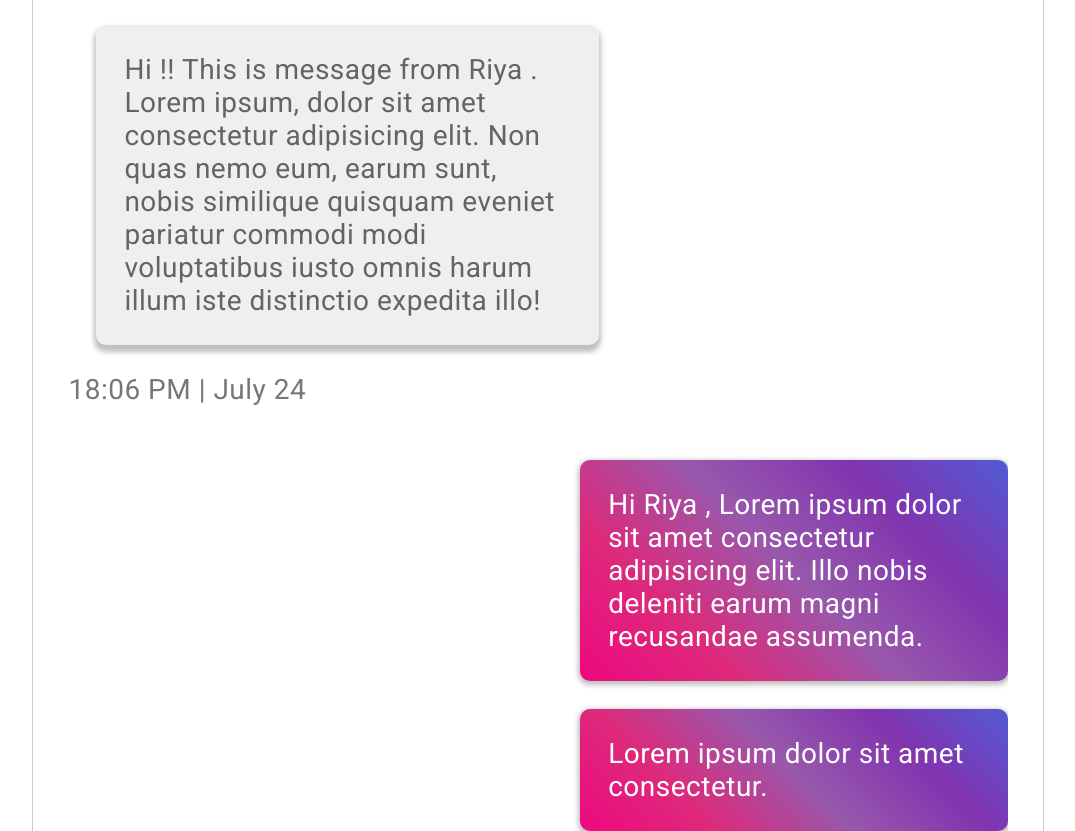
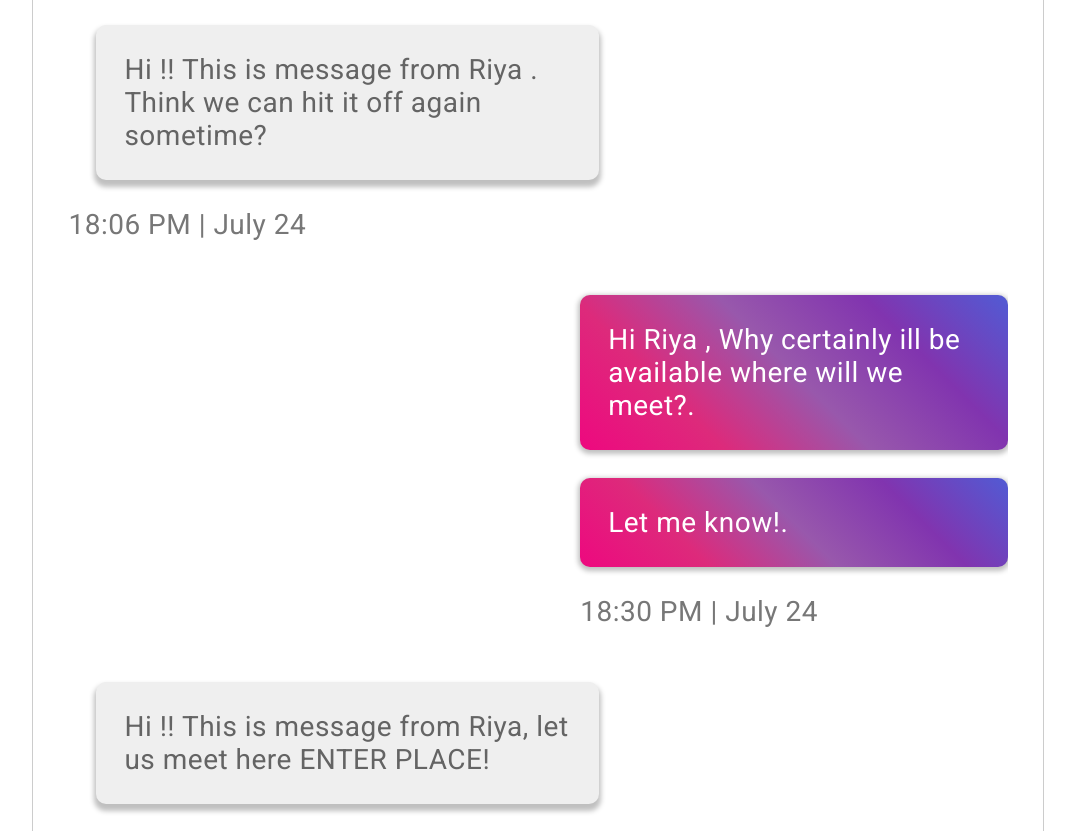
Before and after one commit to kekdoubleu/Room-1, a plain HTML site: page index.html in a window 1280 px wide. Shown: the part 121-952 px from the top of the page, without its empty margins (102-1177 px from the left). Drawn offline with nearby package versions, Linux system fonts and the light colour scheme.

Commit message:
index.html

```diff
--- a/index.html
+++ b/index.html
@@ -37,11 +37,8 @@
                 <div class="received-msg">
                   <div class="received-msg-inbox">
                     <p>
-                      Hi !! This is message from Riya . Lorem ipsum, dolor sit
-                      amet consectetur adipisicing elit. Non quas nemo eum,
-                      earum sunt, nobis similique quisquam eveniet pariatur
-                      commodi modi voluptatibus iusto omnis harum illum iste
-                      distinctio expedita illo!
+                      Hi !! This is message from Riya . Think we can
+                      hit it off again sometime?
                     </p>
                     <span class="time">18:06 PM | July 24</span>
                   </div>
@@ -54,12 +51,10 @@
                 <div class="outgoing-msg">
                   <div class="outgoing-chats-msg">
                     <p class="multi-msg">
-                      Hi Riya , Lorem ipsum dolor sit amet consectetur
-                      adipisicing elit. Illo nobis deleniti earum magni
-                      recusandae assumenda.
+                      Hi Riya , Why certainly ill be available where will we meet?.
                     </p>
                     <p class="multi-msg">
-                      Lorem ipsum dolor sit amet consectetur.
+                      Let me know!.
                     </p>
 
                     <span class="time">18:30 PM | July 24</span>
@@ -72,9 +67,7 @@
                 <div class="received-msg">
                   <div class="received-msg-inbox">
                     <p class="single-msg">
-                      Hi !! This is message from John Lewis. Lorem ipsum, dolor
-                      sit amet consectetur adipisicing elit. iste distinctio
-                      expedita illo!
+                      Hi !! This is message from Riya, let us meet here ENTER PLACE!
                     </p>
                     <span class="time">18:31 PM | July 24</span>
                   </div>
@@ -86,8 +79,7 @@
                 <div class="outgoing-msg">
                   <div class="outgoing-chats-msg">
                     <p>
-                      Lorem ipsum dolor sit amet consectetur adipisicing elit.
-                      Velit, sequi.
+                      I'll see you there!.
                     </p>
 
                     <span class="time">18:34 PM | July 24</span>
```
